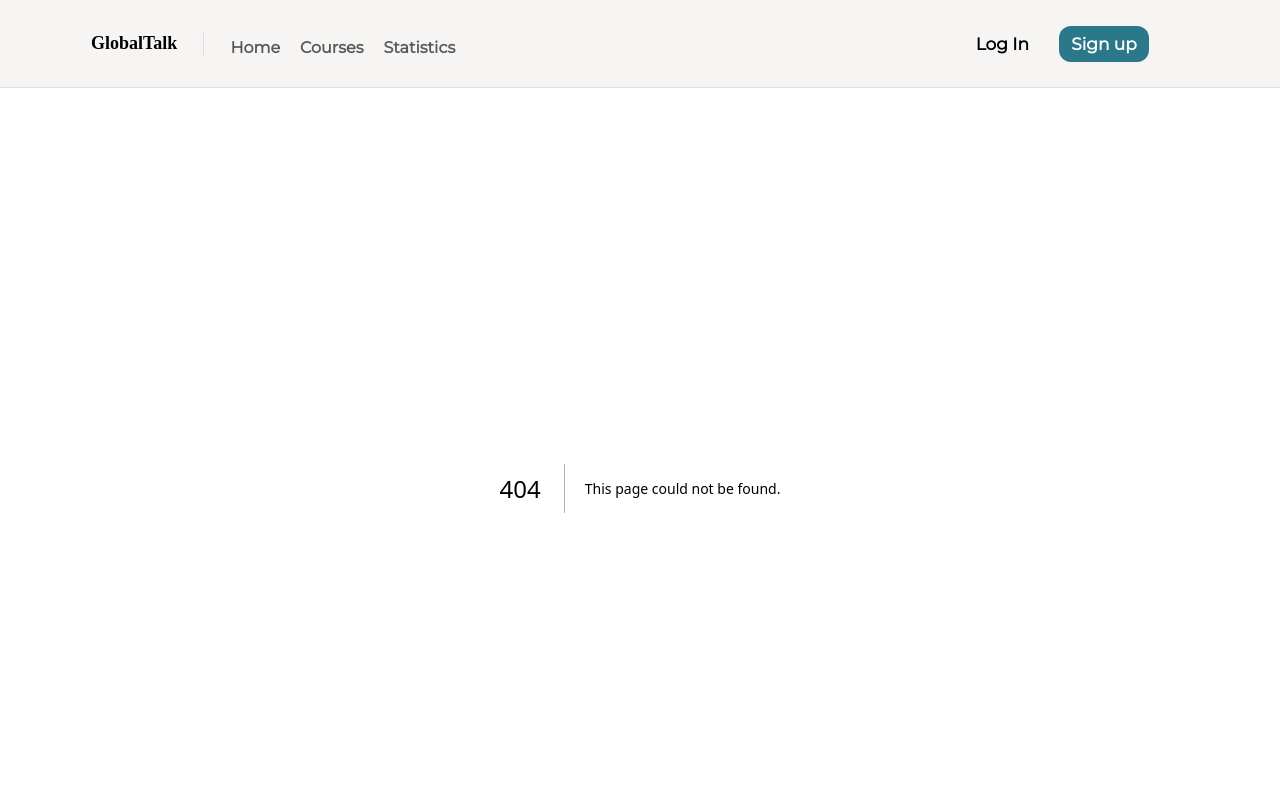
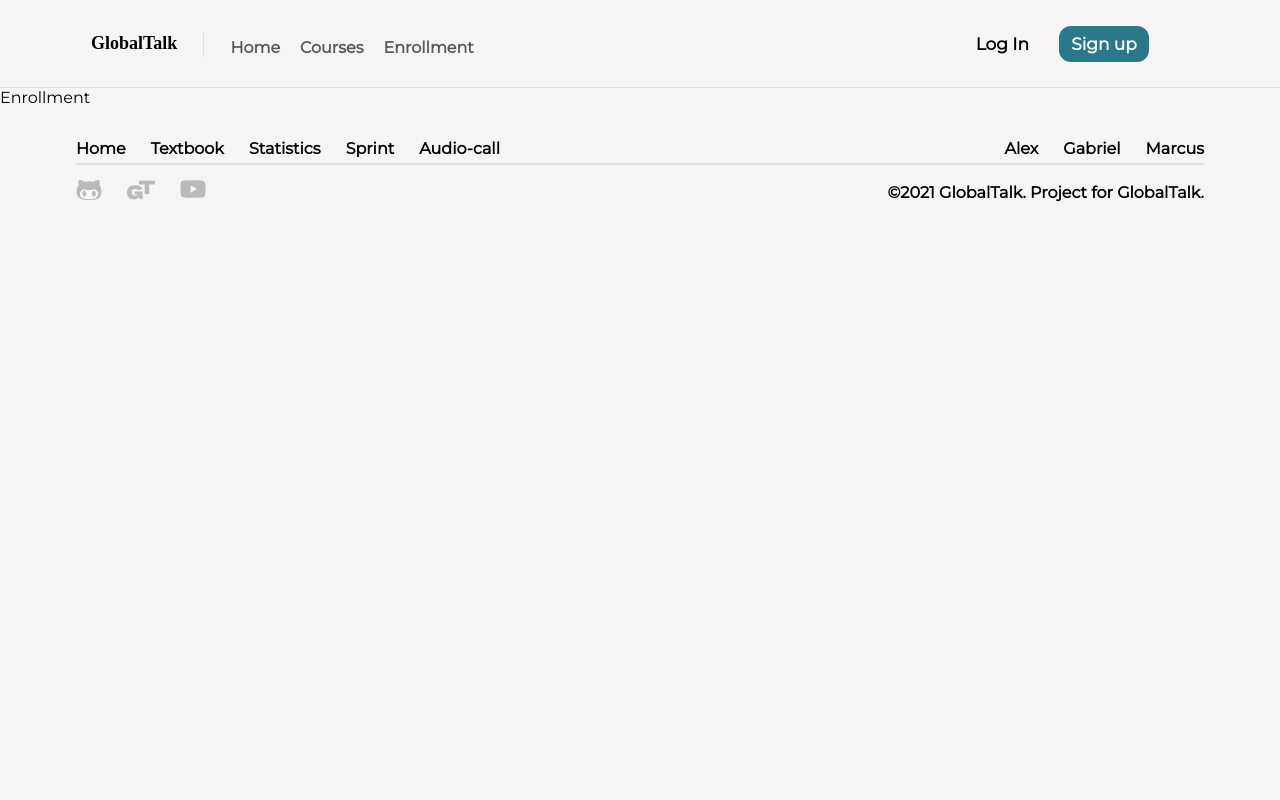
Before and after one commit to thinc-org/hacktoschool-48, a Next.js app in the folder frontend/: page /enrollment in a window 1280 px wide. Before the commit this address had no page. Shown: the top 800 px of the page. Built offline with nearby package versions, Linux system fonts and the light colour scheme; a web font is replaced by a local one.

Commit message:
UI update

```diff
--- a/frontend/components/header/header.js
+++ b/frontend/components/header/header.js
@@ -81,7 +81,7 @@ export default function header() {
                     <Link href="/courses">Courses</Link>
                   </li>
                   <li>
-                    <Link href="#">Statistics</Link>
+                    <Link href="enrollment">Enrollment</Link>
                   </li>
                 </ul>
               </div>
--- /dev/null
+++ b/frontend/pages/enrollment.js
@@ -0,0 +1,7 @@
+import React from 'react';
+
+export default function enrollment() {
+    return (
+        <div>Enrollment</div>
+    );
+}
```
Also changed, not shown: frontend/pages/user_details.js (added, +7 -0 lines).
